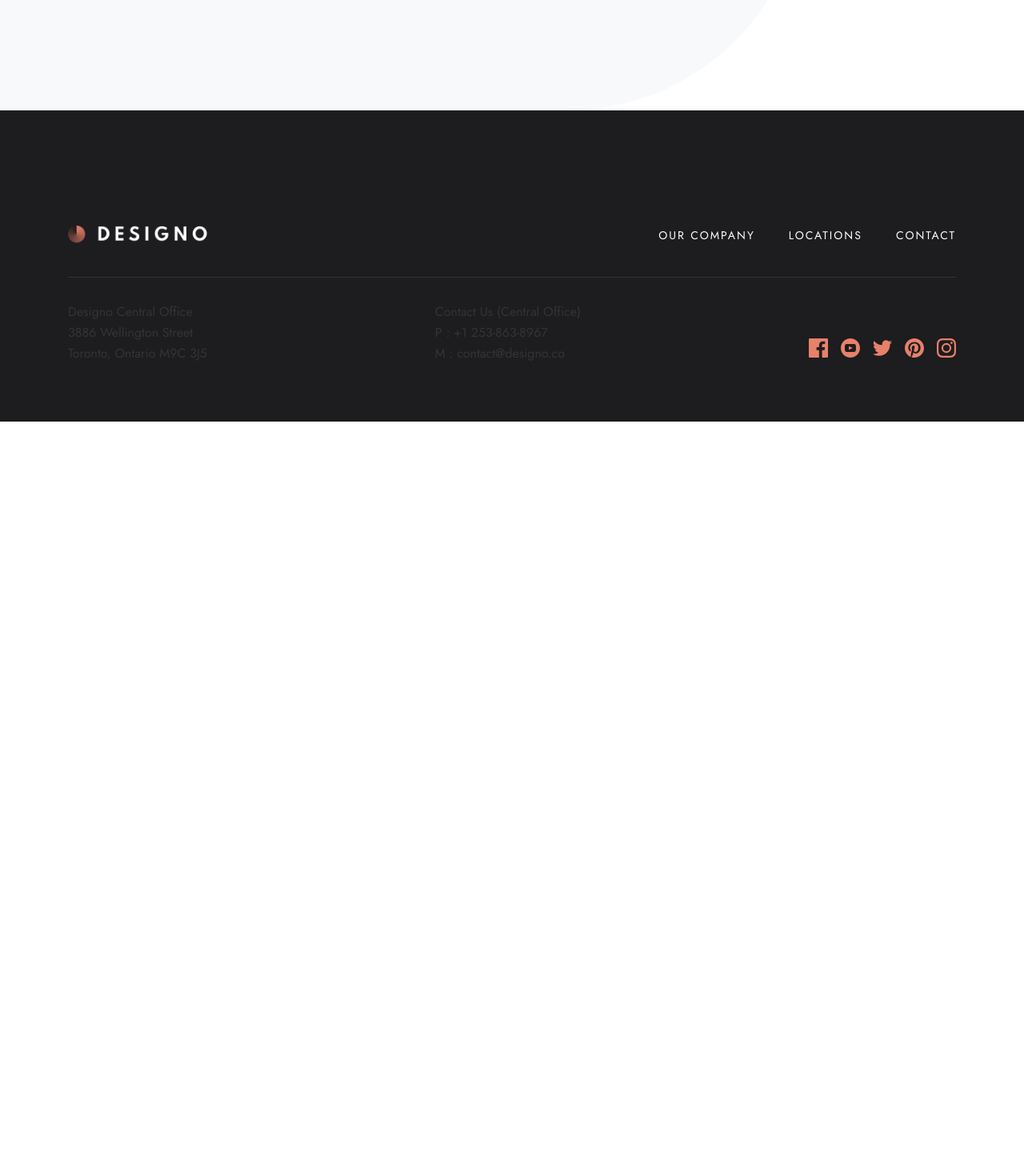
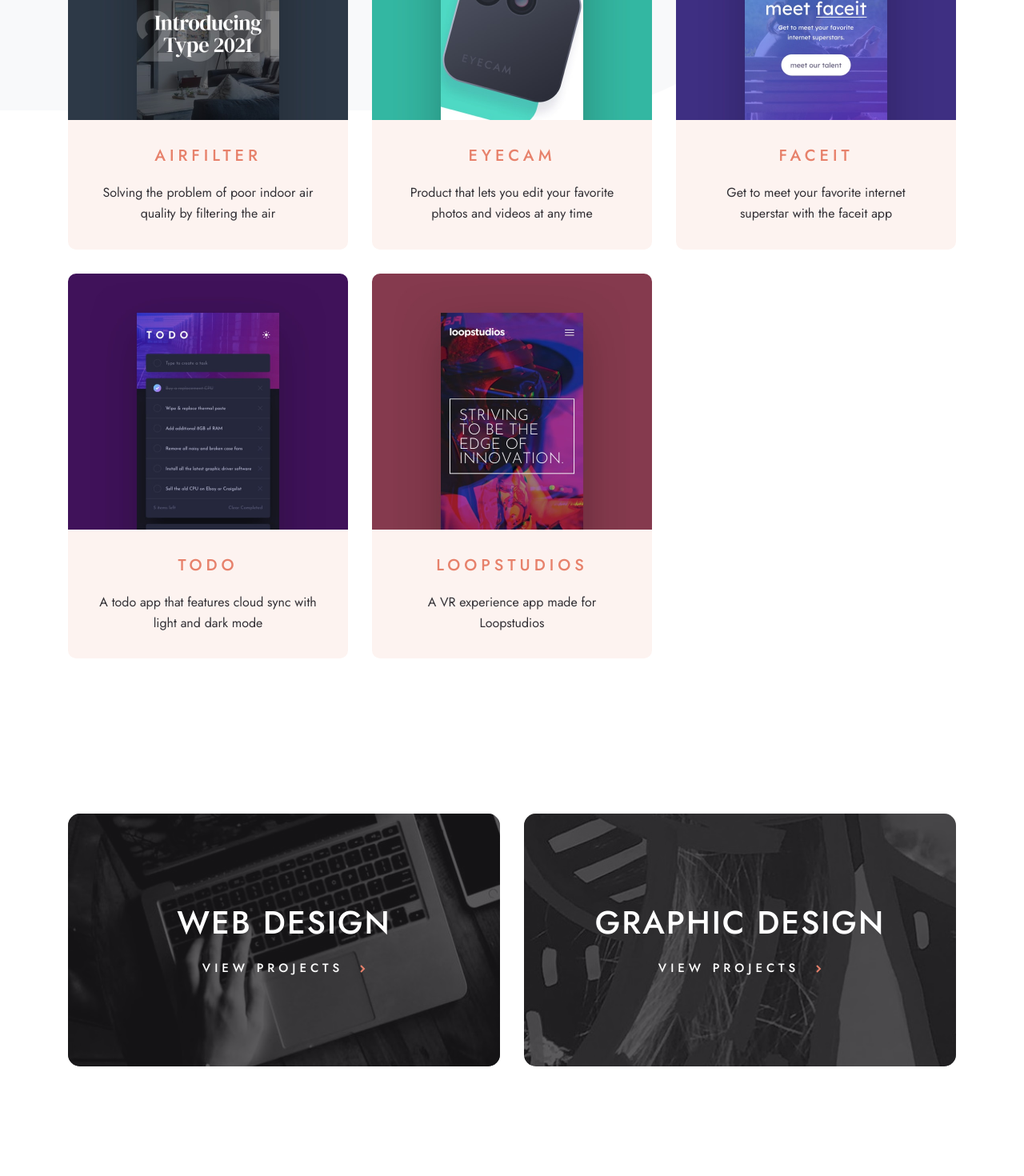
Before and after one commit to MaxTarasevich/designo-multi-page-website-react, a React (Create React App) app: page /app-design in a window 1280 px wide. Shown: the part 740-2210 px from the top of the page at 80% size. Before the commit the page ends 1267 px from the top, so only its background shows below. Built offline with nearby package versions, Linux system fonts and the light colour scheme.

Commit message:
feat: desctop ver App, Web, Graph pages ready

```diff
--- a/src/components/projects/Projects.scss
+++ b/src/components/projects/Projects.scss
@@ -4,7 +4,6 @@
 .projects{
     position: relative;
     top:-114px;
-    //padding-bottom: 284px;
 
     .container{
         display: grid;
--- a/src/pages/AppDesign.tsx
+++ b/src/pages/AppDesign.tsx
@@ -1,14 +1,63 @@
 import React from 'react'
+import DesignCards from '../components/designCards/DesignCards'
 import DesignHeader from '../components/designHeader/DesignHeader'
 
 import Footer from '../components/footer/Footer'
 import Nav from '../components/navigation/Nav'
+import Projects from '../components/projects/Projects'
+import Talk from '../components/Talk/Talk'
 import Wrapper from '../components/wrapper/Wrapper'
+
+import images from '../constants/images'
 
 const header = {
   title:'App Design',
   text:'Our mobile designs bring intuitive digital solutions to your customers right at their fingertips.',
 }
+
+const AppDesignData = [
+  {
+    img:`${images.appAirfilter}`,
+    title:'AIRFILTER',
+    text:'Solving the problem of poor indoor air quality by filtering the air',
+  },
+  {
+    img:`${images.appEyecam}`,
+    title:'EYECAM',
+    text:'Product that lets you edit your favorite photos and videos at any time',
+  },
+  {
+    img:`${images.appFaceit}`,
+    title:'FACEIT',
+    text:'Get to meet your favorite internet superstar with the faceit app',
+  },
+  {
+    img:`${images.appTodo}`,
+    title:'TODO',
+    text:'A todo app that features cloud sync with light and dark mode',
+  },
+  {
+    img:`${images.appLoop}`,
+    title:'LOOPSTUDIOS',
+    text:'A VR experience app made for Loopstudios',
+  },
+]
+
+const AppProjectsData = [
+
+  {
+    title:'WEB DESIGN',
+    link:'/web-design',
+    img:`${images.webDesSmall}`,
+    large:false,
+  },
+  {
+    title:'GRAPHIC DESIGN',
+    link:'/graphic-design',
+    img:`${images.graphicDes}`,
+    large:false,
+  },
+]
 
 const AppDesign = () => {
   return (
@@ -20,6 +69,12 @@
       <DesignHeader title={header.title}
                       text={header.text} />
 
+      <Wrapper>
+        <DesignCards data={AppDesignData}/>
+        <Projects cardData={AppProjectsData}/>
+        <Talk />
+      </Wrapper>
+
       <Footer />
     </>
   )
--- a/src/pages/GraphicDesign.tsx
+++ b/src/pages/GraphicDesign.tsx
@@ -1,15 +1,55 @@
 import React from 'react'
+import DesignCards from '../components/designCards/DesignCards'
 import DesignHeader from '../components/designHeader/DesignHeader'
 
 import Footer from '../components/footer/Footer'
 import Nav from '../components/navigation/Nav'
+import Projects from '../components/projects/Projects'
+import Talk from '../components/Talk/Talk'
 import Wrapper from '../components/wrapper/Wrapper'
+
+import images from '../constants/images'
 
 
 const header = {
   title:'Graphic Design',
   text:'We deliver eye-catching branding materials that are tailored to meet your business objectives.',
 }
+
+
+const GraphicDesignData = [
+  {
+    img:`${images.graphChange}`,
+    title:'TIM BROWN',
+    text:'A book cover designed for Tim Brown’s new release, ‘Change’',
+  },
+  {
+    img:`${images.graphWater}`,
+    title:'BOXED WATER',
+    text:'A simple packaging concept made for Boxed Water',
+  },
+  {
+    img:`${images.graphScience}`,
+    title:'SCIENCE!',
+    text:'A poster made in collaboration with the Federal Art Project',
+  },
+]
+
+const AppProjectsData = [
+
+  {
+    title:'WEB DESIGN',
+    link:'/web-design',
+    img:`${images.webDesSmall}`,
+    large:false,
+  },
+  {
+    title:'GRAPHIC DESIGN',
+    link:'/graphic-design',
+    img:`${images.graphicDes}`,
+    large:false,
+  },
+]
 
 const GraphicDesign = () => {
   return (
@@ -21,6 +61,12 @@
       <DesignHeader title={header.title}
                       text={header.text} />
 
+      <Wrapper>
+        <DesignCards data={GraphicDesignData}/>
+        <Projects cardData={AppProjectsData}/>
+        <Talk />
+      </Wrapper>
+
       <Footer />
     </>
   )
```
Also changed, not shown: src/constants/images.js (+19 -0 lines).
